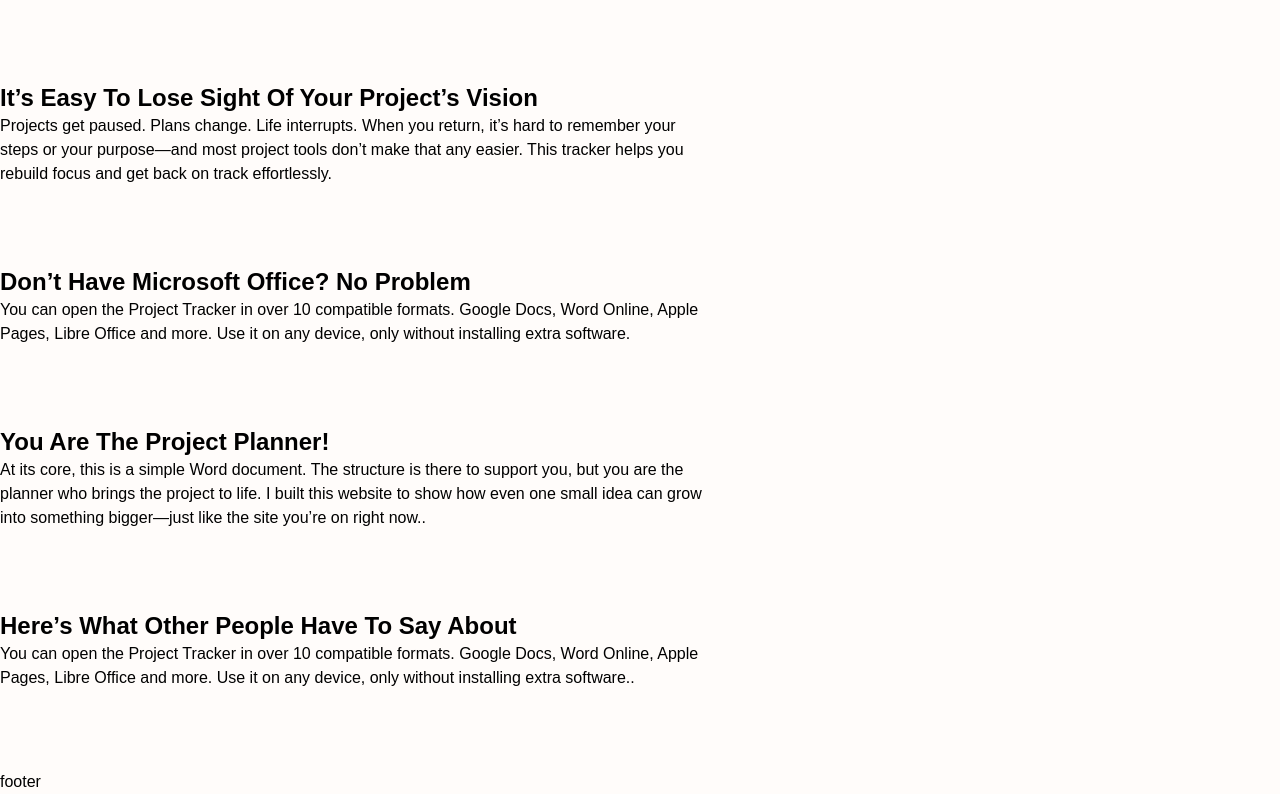
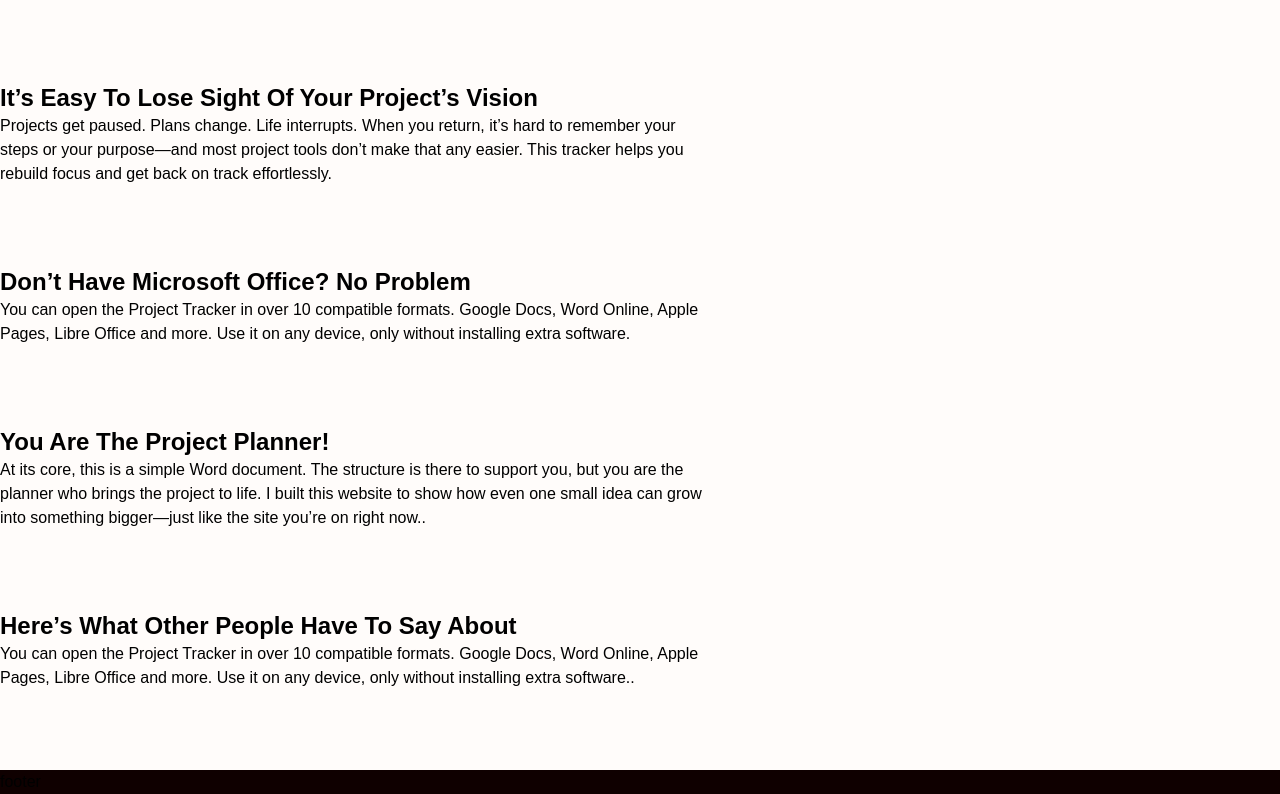
Before and after one commit to Justin-Bento/marker, a React (Vite) app: page / in a window 1280 px wide. Shown: the part 718-1512 px from the top of the page. Built offline with nearby package versions, Linux system fonts and the light colour scheme; a web font is replaced by a local one.

Commit message:
Added colors to signify the start and end of the page.

```diff
--- a/src/frontend/components/footer.tsx
+++ b/src/frontend/components/footer.tsx
@@ -1,6 +1,6 @@
 export default function Footer() {
   return (
-    <footer>
+    <footer className="bg-black">
       <section className="wrapper">
         <p>footer</p>
       </section>
--- a/src/frontend/components/header.tsx
+++ b/src/frontend/components/header.tsx
@@ -1,6 +1,6 @@
 export default function Header() {
   return (
-    <header>
+    <header className="bg-white">
       <section className="wrapper">
         <p>header</p>
       </section>
```
